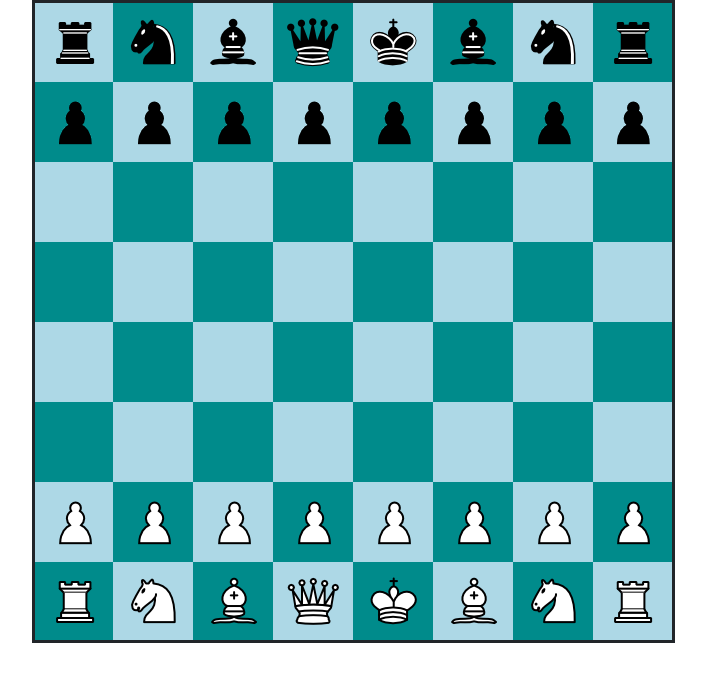
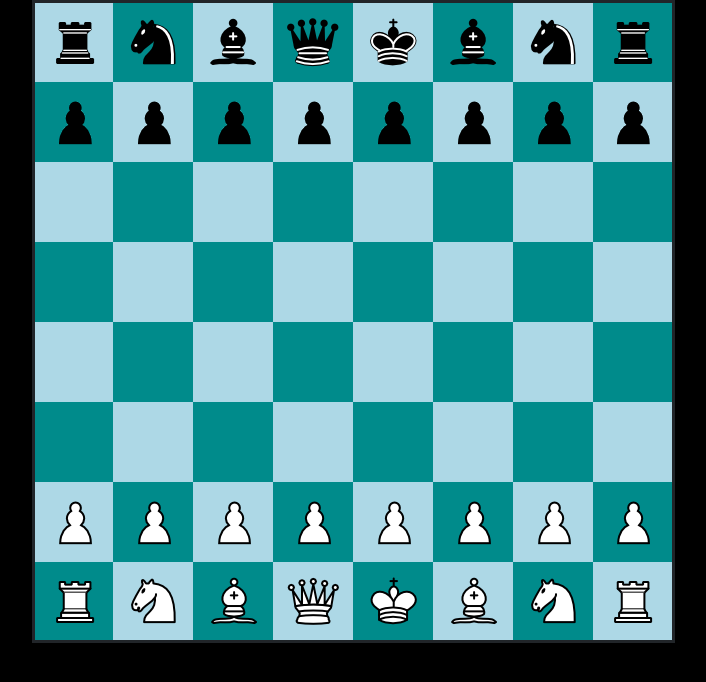
Before and after one commit to gray1273/ChessGame, a plain HTML site: page index.html in a window 1280 px wide. Shown: the whole page, without its empty margins (287-993 px from the left). Drawn offline with nearby package versions, Linux system fonts and the light colour scheme.

Commit message:
Dark Mode

```diff
--- a/index.html
+++ b/index.html
@@ -18,7 +18,7 @@
     <title>Chess</title>
 </head>
 
-<body id = "theBoard">
+<body id = "theBoard" class = "home">
   <link rel="stylesheet" href="./style.css">
   <script src="./Piece.js"></script>
   <script src="./DeckKernel.js"></script>
--- a/style.css
+++ b/style.css
@@ -3,6 +3,9 @@
 }
 .callout-buttons{
 	padding: 1%;
+}
+.home{
+	background-color: black;
 }
 
 .fa-square{
@@ -89,5 +92,6 @@ p {
 	white-space: pre-line;
 	text-align: center;
 	font-weight: bold;
+	color: white;
 
 }
```
